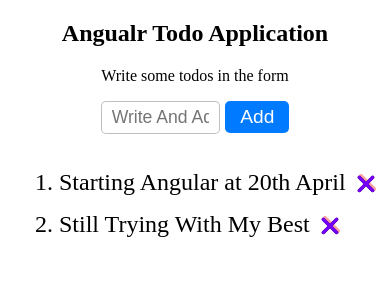
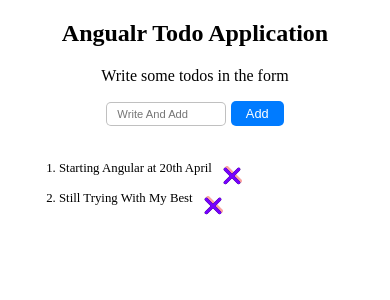
Before and after one commit to Kaung-Myat-Hun/todo-app-ng, an Angular app: page / in a window 390 px wide. Shown: the top 300 px of the page. Built offline with nearby package versions, Linux system fonts and the light colour scheme.

Commit message:
make: responsive with mobile & change font size

```diff
--- a/src/app/app.component.scss
+++ b/src/app/app.component.scss
@@ -51,3 +51,11 @@
 .todoContainer li img:hover{
   transform: rotate(180deg);
 }
+@media screen and (max-width: 400px) {
+  .todoContainer li , .container button{
+    font-size: 0.8rem;
+  }
+  .container input{
+    font-size: 0.7rem;
+  }
+}
```
